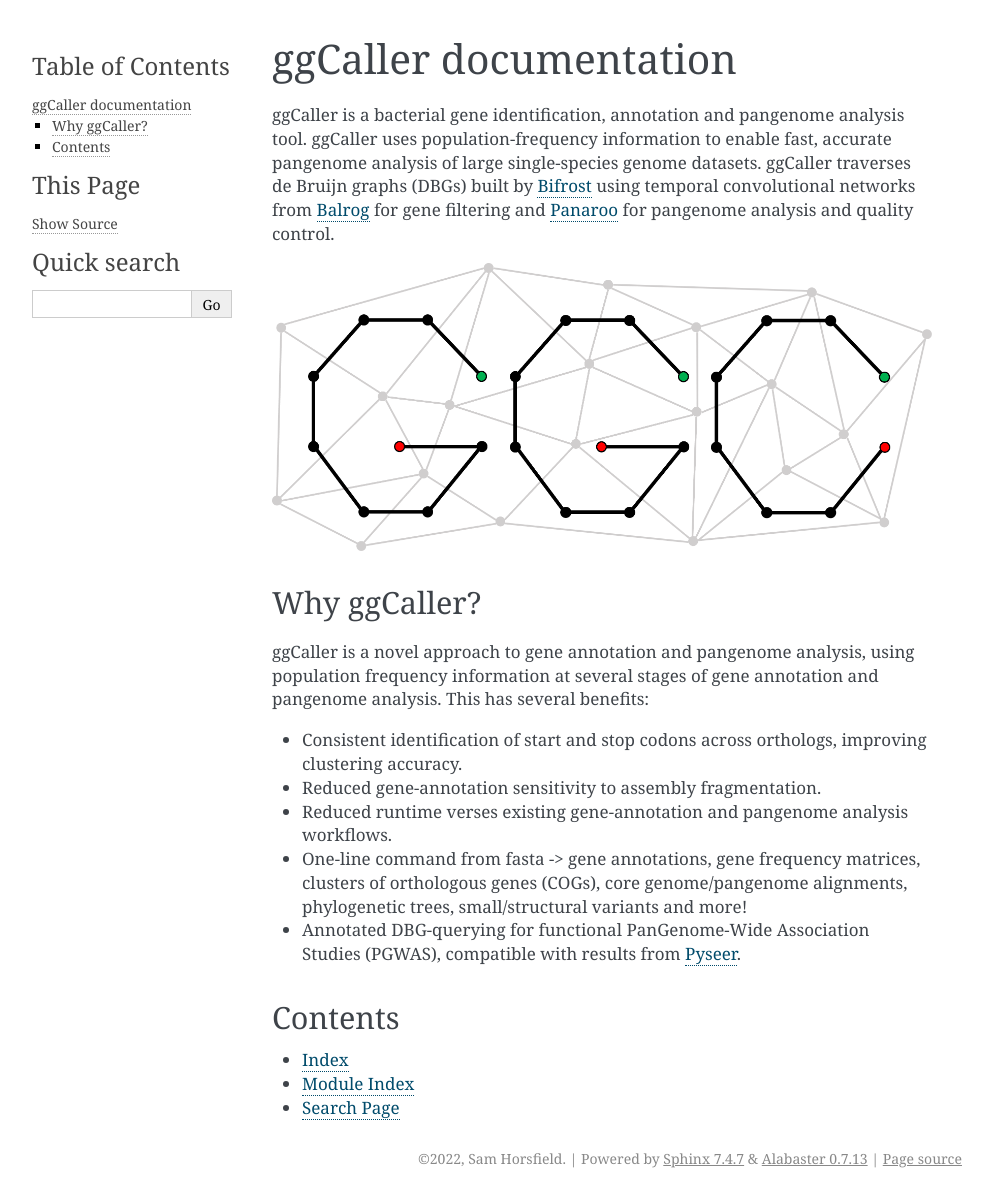
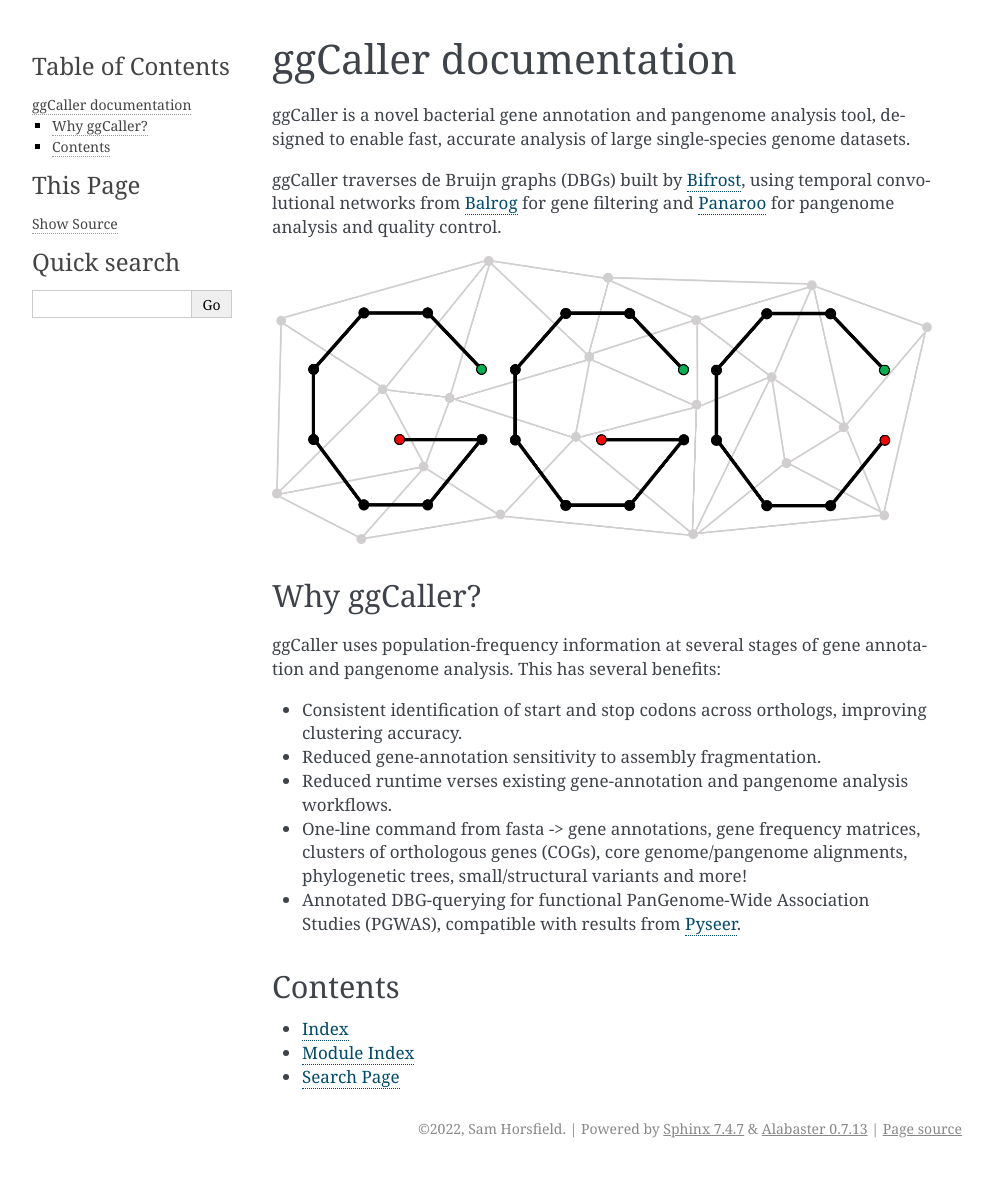
Before and after one commit to bacpop/ggCaller, a Sphinx documentation site: the page built from docs/index.rst, in a window 1280 px wide. Shown: the whole page, without its empty margins (148-1141 px from the left). Built offline with Sphinx 7.4.7, drawn with Linux system fonts in a browser that asks for light colours; after the commit the page ends 1168 px from its top, so only the background shows below that.

Commit message:
Updates text in index.rst

```diff
--- a/docs/index.rst
+++ b/docs/index.rst
@@ -1,8 +1,8 @@
 ggCaller documentation
 ==================================
-ggCaller is a bacterial gene identification, annotation and pangenome analysis tool.
-ggCaller uses population-frequency information to enable fast, accurate pangenome analysis of large single-species genome datasets.
-ggCaller traverses de Bruijn graphs (DBGs) built by `Bifrost <https://github.com/pmelsted/bifrost>`_
+ggCaller is a novel bacterial gene annotation and pangenome analysis tool, designed to enable fast, accurate analysis of large single-species genome datasets.
+
+ggCaller traverses de Bruijn graphs (DBGs) built by `Bifrost <https://github.com/pmelsted/bifrost>`_,
 using temporal convolutional networks from `Balrog <https://github.com/salzberg-lab/Balrog>`_ for gene filtering
 and `Panaroo <https://github.com/gtonkinhill/panaroo>`_ for pangenome analysis and quality control.
 
@@ -16,8 +16,7 @@ and `Panaroo <https://github.com/gtonkinhill/panaroo>`_ for pangenome analysis a
 
 Why ggCaller?
 -------------
-ggCaller is a novel approach to gene annotation and pangenome analysis, using population frequency information at
-several stages of gene annotation and pangenome analysis. This has several benefits:
+ggCaller uses population-frequency information at several stages of gene annotation and pangenome analysis. This has several benefits:
 
 - Consistent identification of start and stop codons across orthologs, improving clustering accuracy.
 - Reduced gene-annotation sensitivity to assembly fragmentation.
```
